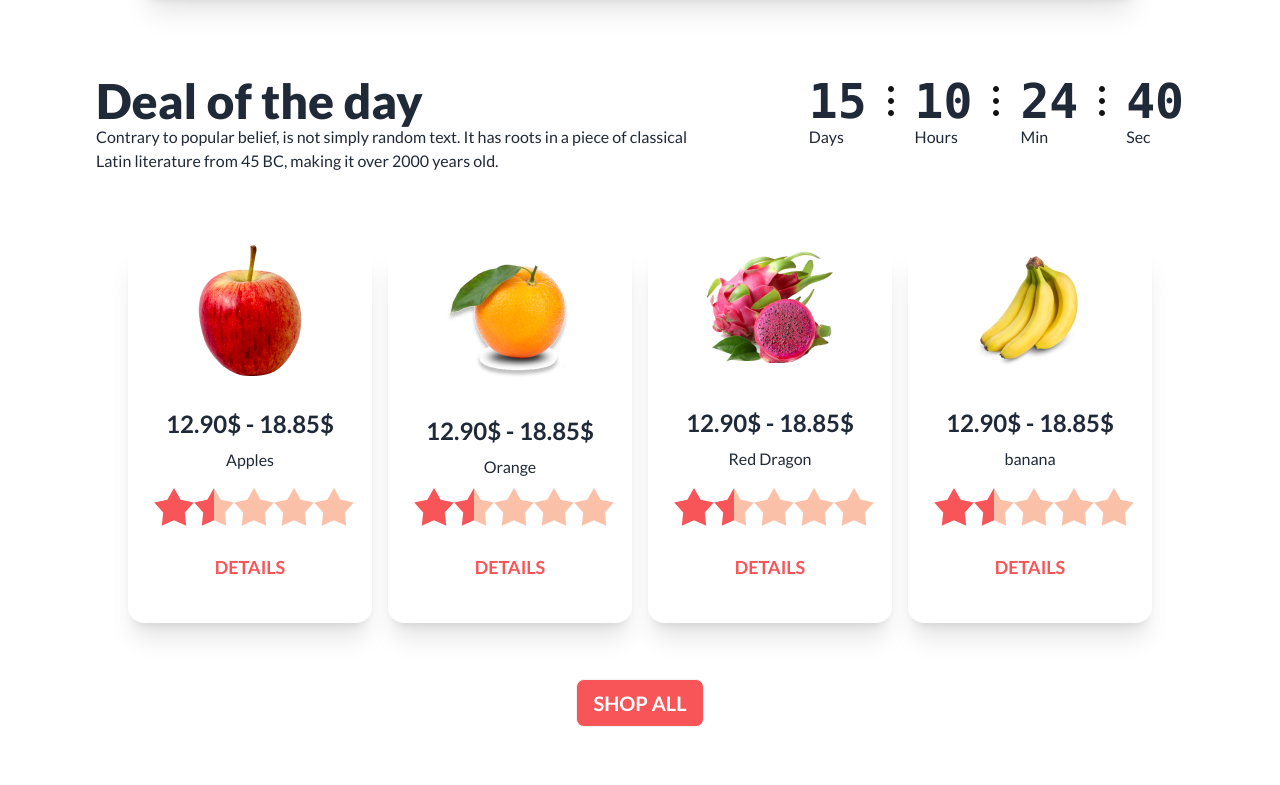
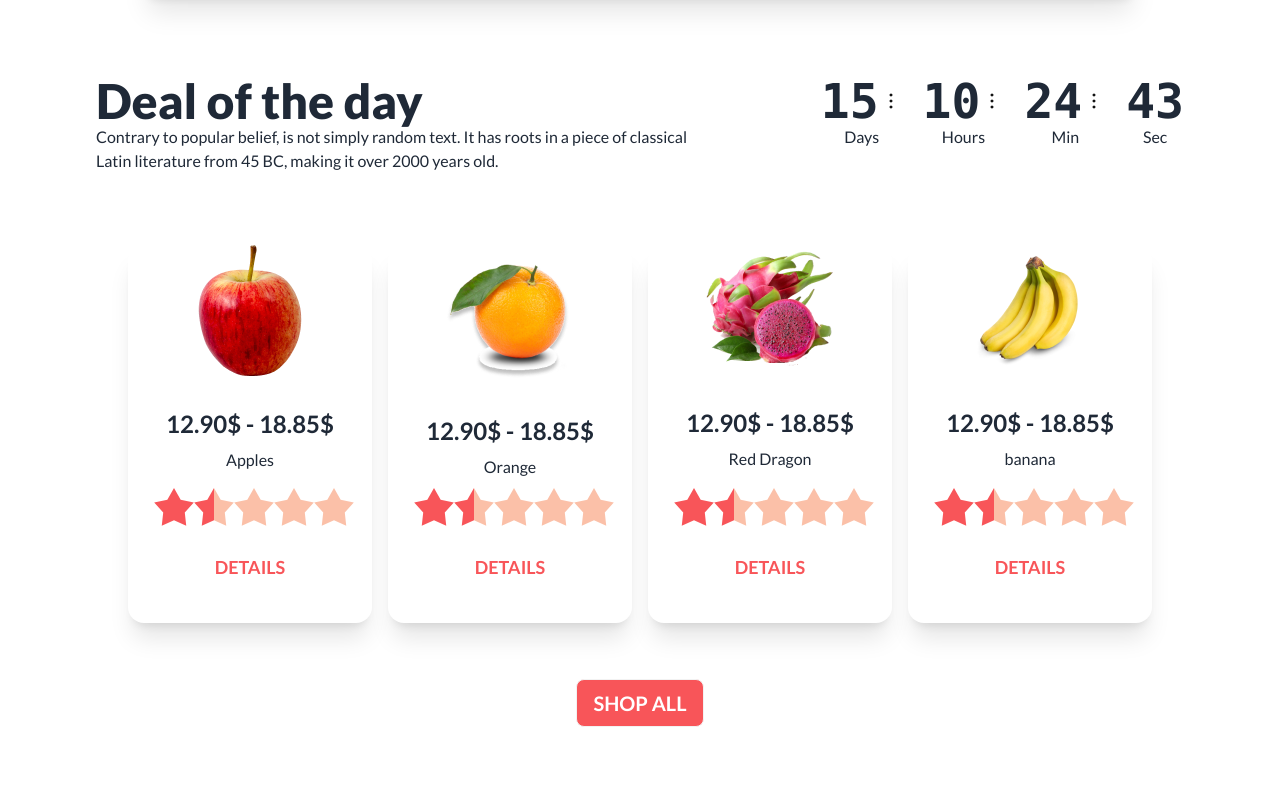
Before and after one commit to munna454/fruit-burst-web, a plain HTML site: page index.html in a window 1280 px wide. Shown: the part 1193-1978 px from the top of the page. Drawn offline with nearby package versions, Linux system fonts and the light colour scheme.

Commit message:
time zone edited

```diff
--- a/index.html
+++ b/index.html
@@ -32,7 +32,7 @@
 
                 </div>
 
-               <div class="flex justify-between flex-row-reverse    md:flex-row w-full ">
+               <div class="flex justify-between flex-row-reverse    md:flex-row w-full md:w-auto ">
                 <div class="dropdown  ">
                   <label tabindex="0" class="btn btn-ghost lg:hidden">
                     <svg xmlns="http://www.w3.org/2000/svg" class="h-5 w-5" fill="none" viewBox="0 0 24 24" stroke="currentColor"><path stroke-linecap="round" stroke-linejoin="round" stroke-width="2" d="M4 6h16M4 12h8m-8 6h16" /></svg>
@@ -180,29 +180,29 @@
               <p class="text-base font-normal">Contrary to popular belief, is not simply random text. It has roots in a piece of classical <br> Latin literature from 45 BC, making it over 2000 years old.</p>
            </div>
            <!-- time zone -->
-           <div class="items-center  ">
-            <div class="grid grid-flow-col w-full  ">
-              <div class="flex flex-col">
-                <span class="countdown font-mono text-5xl">
-                  <span class="text-3xl md:text-5xl font-extrabold" style="--value:15;"></span><img src="./images/clone.svg" alt="">
+           <div class="items-center gap-8 md:gap-4 ">
+            <div class="grid grid-flow-col gap-5 text-center ">
+              <div class="flex flex-col font-medium">
+                <span class="countdown font-mono text-3xl  md:text-5xl">
+                  <span class="text-3xl md:text-5xl font-extrabold" style="--value:15;"></span><img class="w-6 " src="./images/clone.svg" alt="">
                 </span>
                 Days
               </div>
               <div class="flex flex-col">
-                <span class="countdown font-mono text-5xl">
-                  <span class="text-3xl md:text-5xl font-extrabold" style="--value:10;"></span><img src="./images/clone.svg" alt="">
+                <span class="countdown font-mono text-3xl md:text-5xl">
+                  <span class="text-3xl md:text-5xl font-extrabold" style="--value:10;"></span><img class="w-6" src="./images/clone.svg" alt="">
                 </span>
                 Hours
               </div>
-              <div class="flex flex-col">
-                <span class="countdown font-mono text-5xl">
-                  <span class="text-3xl md:text-5xl font-extrabold" style="--value:24;"></span><img src="./images/clone.svg" alt="">
+              <div class="flex flex-col ">
+                <span class="countdown font-mono text-3xl md:text-5xl">
+                  <span class="text-3xl md:text-5xl font-extrabold" style="--value:24;"></span><img class="w-6" src="./images/clone.svg" alt="">
                 </span>
                 Min
               </div>
               <div class="flex flex-col">
-                <span class="countdown font-mono text-5xl">
-                  <span class="text-3xl md:text-5xl font-extrabold" style="--value:40;"></span>
+                <span class="countdown font-mono text-3xl  md:text-5xl">
+                  <span class="text-3xl md:text-5xl font-extrabold" style="--value:43;"></span>
                 </span>
                 Sec
               </div>
```
